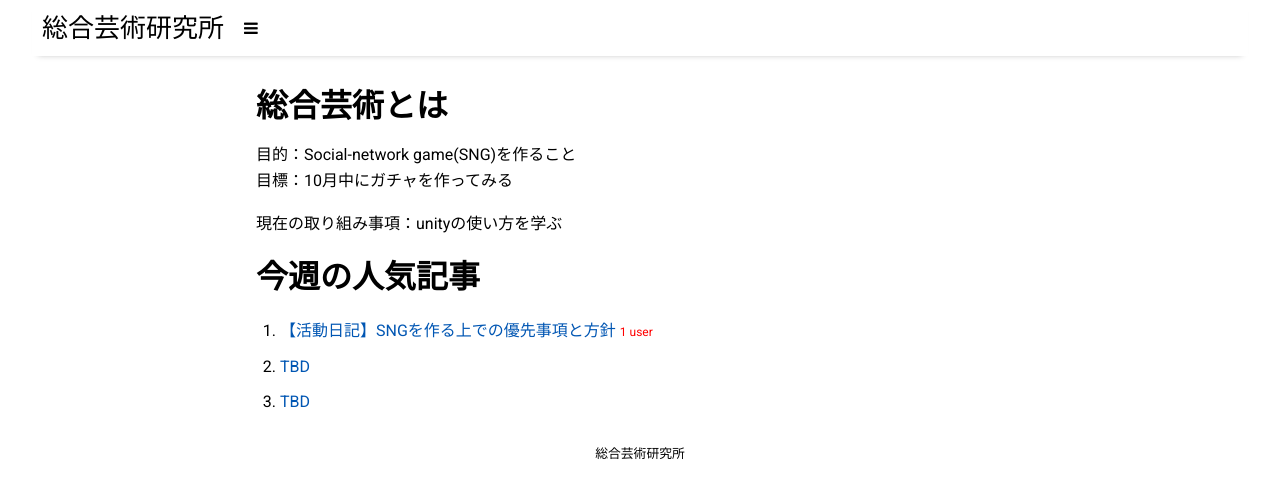
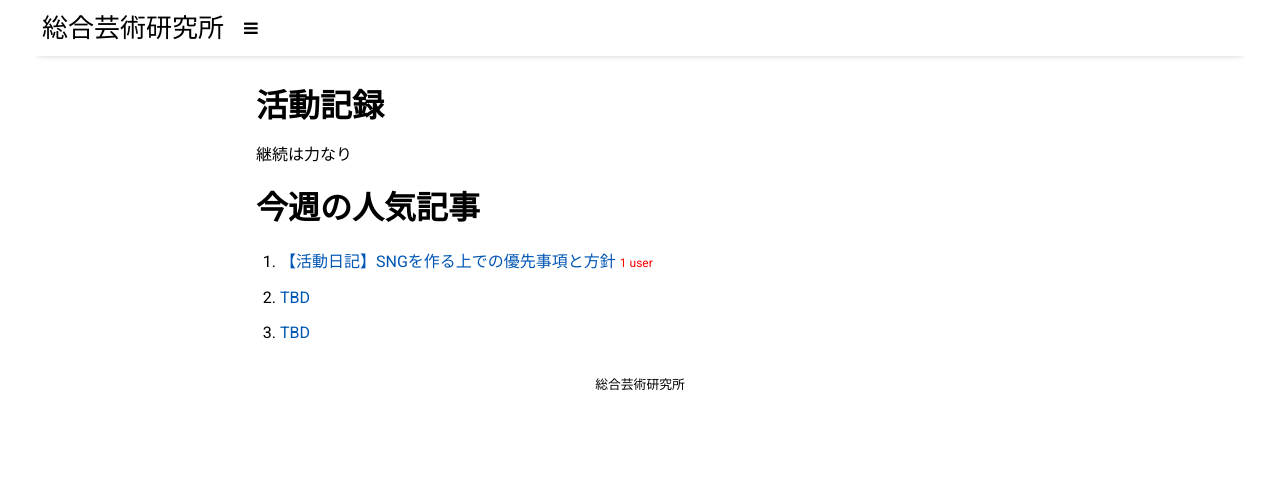
Before and after one commit to gj1002509/zakisikoku, a Jekyll site: the page built from _posts/2024-09-22-active.md, in a window 1280 px wide. Shown: the top 498 px of the page. Built offline with Jekyll 4.4.1, drawn with Linux system fonts in a browser that asks for light colours; nearby versions of some CDN libraries.

Commit message:
Update 2024-09-22-active.md

```diff
--- a/_posts/2024-09-22-active.md
+++ b/_posts/2024-09-22-active.md
@@ -1,14 +1,11 @@
 ---
 layout: post
-title: "総合芸術とは"
+title: "活動記録"
 author: ""
 categories: active
 ---
 
-目的：Social-network game(SNG)を作ること
-目標：10月中にガチャを作ってみる
-
-現在の取り組み事項：unityの使い方を学ぶ
+継続は力なり
 
 <html lang="ja">
 <head>
```
